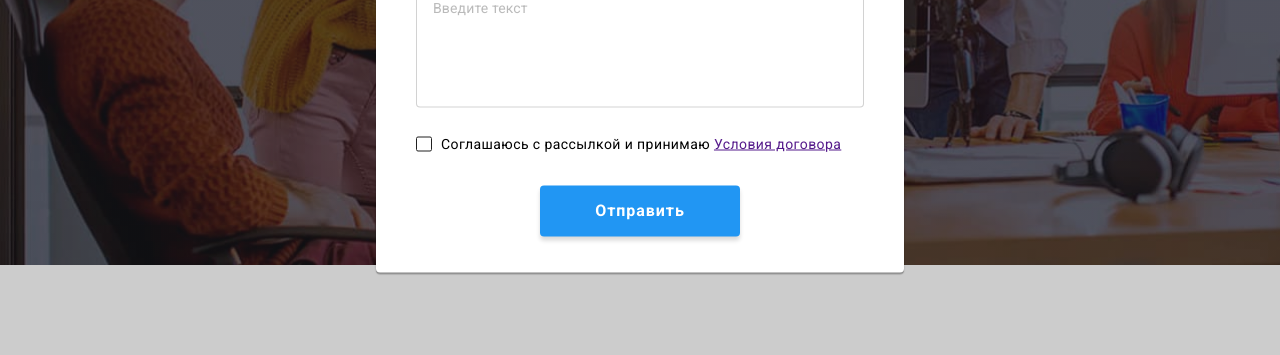
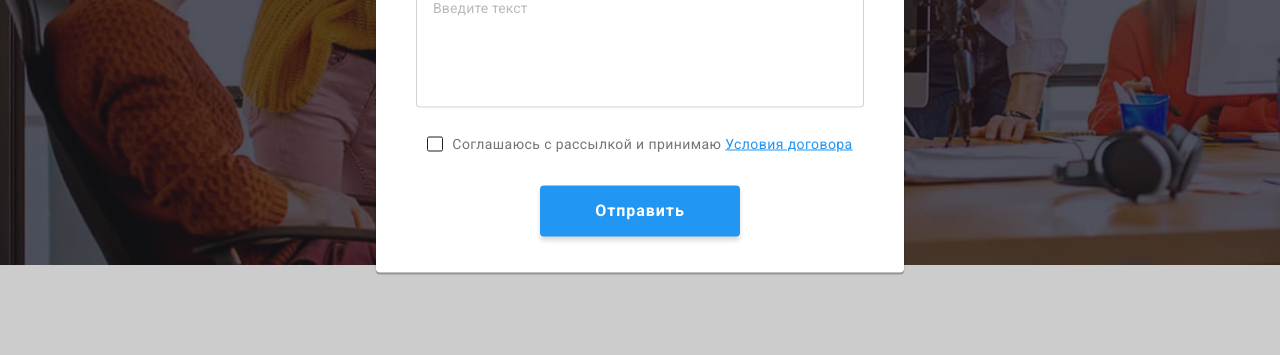
Before and after one commit to Vadim-27/goit-markup-hw-06, a plain HTML site: page index.html in a window 1280 px wide. Both pictures are taken after a click on the button "Заказать услугу". Shown: the part 418-773 px from the top of the page. Drawn offline with nearby package versions, Linux system fonts and the light colour scheme.

Commit message:
исправления дз

```diff
--- a/css/styles.css
+++ b/css/styles.css
@@ -822,6 +822,7 @@ border: 1px solid var(--accent-color);
     z-index: 100;
     width: 100%;
     height: 100%;
+    transition: var(--transition-dur-and-func);
 
     background: rgba(0, 0, 0, 0.2);
 }
@@ -844,6 +845,7 @@ border: 1px solid var(--accent-color);
     background: #FFFFFF;
     box-shadow: 0px 1px 3px rgba(0, 0, 0, 0.12), 0px 1px 1px rgba(0, 0, 0, 0.14), 0px 2px 1px rgba(0, 0, 0, 0.2);
     border-radius: 4px;
+
 }
 
 .modal-close-btn{
@@ -985,6 +987,7 @@ border: 1px solid var(--accent-color);
 .modal-form-check-desc{
     display: flex;
     align-items: center;
+    align-self: center;
     margin-bottom: 30px;
     font-family: var(--primary-font);
 
@@ -1043,6 +1046,29 @@ border: 1px solid var(--accent-color);
     background: #188CE8;
     box-shadow: 0px 4px 4px rgba(0, 0, 0, 0.15);
     border-radius: 4px;
+}
+
+.modal-form-check-desc{
+    font-family: var(--primary-font);
+        font-weight: var(--primari-font-weight);
+        font-size: 14px;
+        line-height: 1.71;
+
+        letter-spacing: 0.03em;
+
+        color: var(--primari-text-color);
+}
+
+.modal-form-check-desc-link{
+    font-family: var(--primary-font);
+
+        font-weight: var(--primari-font-weight);
+        font-size: 14px;
+        line-height: 1.71;
+        letter-spacing: 0.03em;
+        text-decoration-line: underline;
+
+        color: #2196F3;
 }
 
 /* ==================== /MODAL BTN    ==================== */
--- a/index.html
+++ b/index.html
@@ -481,7 +481,7 @@
                 name="user_policy"
                 class="modal-form-check visually-hidden">
                 <label for="user-policy" class="modal-form-check-desc">Соглашаюсь с рассылкой и принимаю&nbsp;
-                    <a href="">Условия договора</a>
+                    <a href="" class="modal-form-check-desc-link">Условия договора</a>
                 </label>
                 <button type="submit" class="modal-form-submit">Отправить</button>
             </form>
```
